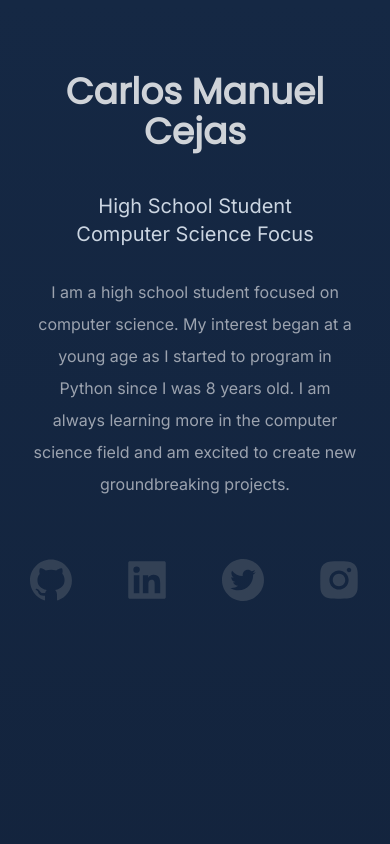
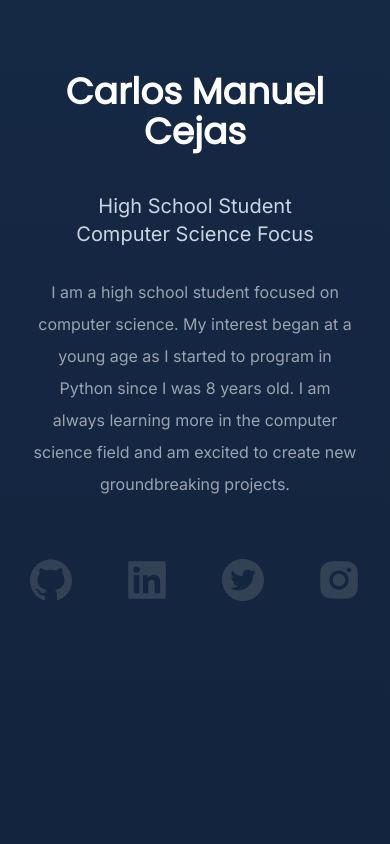
Before and after one commit to cmcejas/portfolio, a Next.js app: page / in a window 390 px wide. Shown: the top 844 px of the page. Built offline with nearby package versions, Linux system fonts and the light colour scheme.

Commit message:
Update page.tsx

```diff
--- a/app/page.tsx
+++ b/app/page.tsx
@@ -40,9 +40,7 @@ export default function Home() {
             </ul>
           </nav>
           <div className="text-center p-6 md:p-10">
-            <div className="animate-pulse">
-              <h2 className="fade-in-up text-4xl py-2 bg-clip-text text-transparent text-white font-bold md:font-medium font-poppins md:text-6xl">Carlos Manuel <span className="font-bold">Cejas</span></h2>
-            </div>
+            <h2 className="fade-in-up text-4xl py-2 bg-clip-text text-transparent text-white font-bold md:font-medium font-poppins md:text-6xl">Carlos Manuel <span className="font-bold">Cejas</span></h2>
             <br></br>
               <h3 className="fade-in-up text-xl py-2 md:text-3xl text-slate-300">High School Student <br></br>Computer Science Focus</h3>
             <p className="fade-in-up text-md py-5 leading-8 text-gray-400 md:text-xl md:pt-8 max-w-2xl mx-auto">
```
